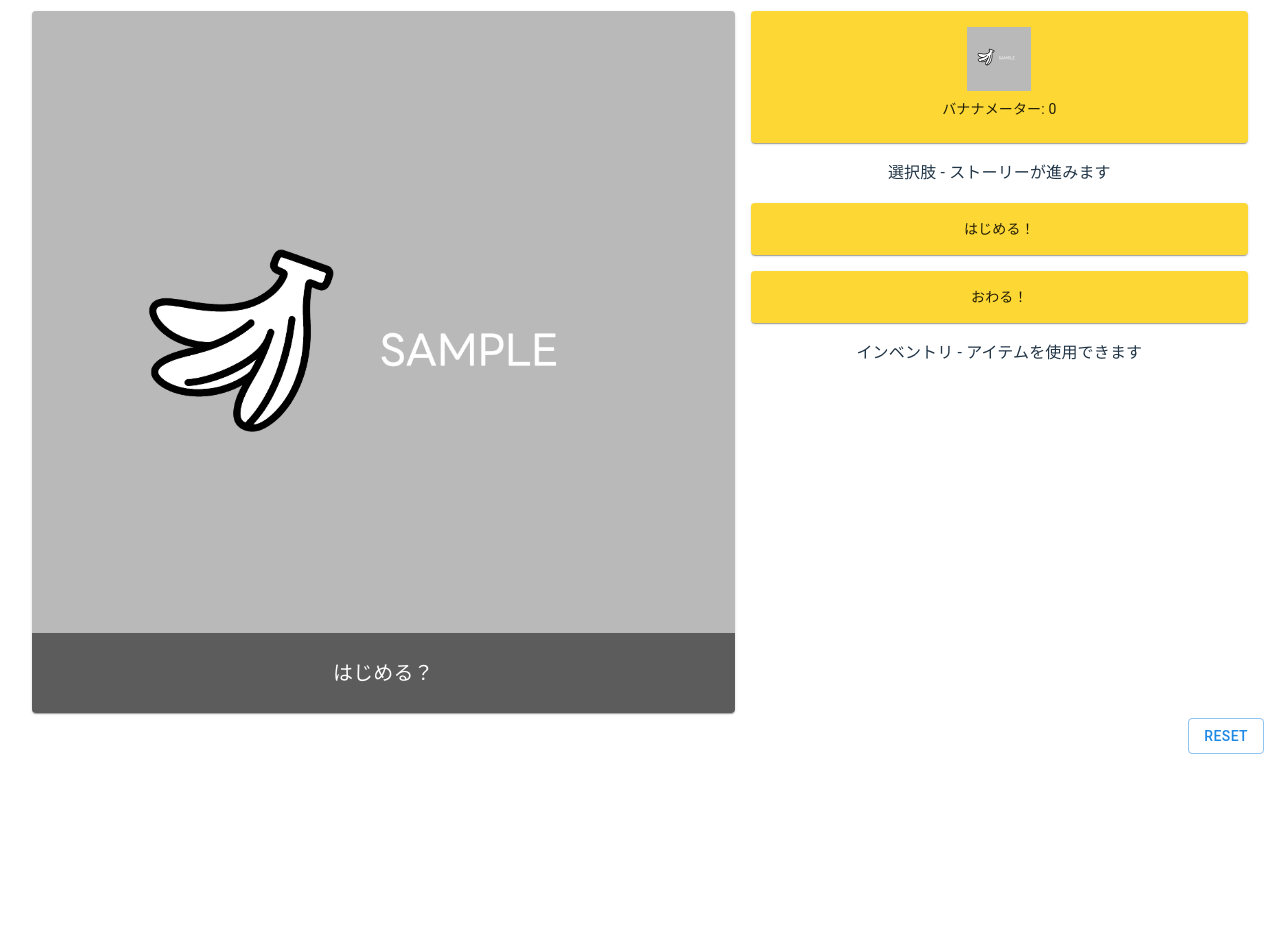
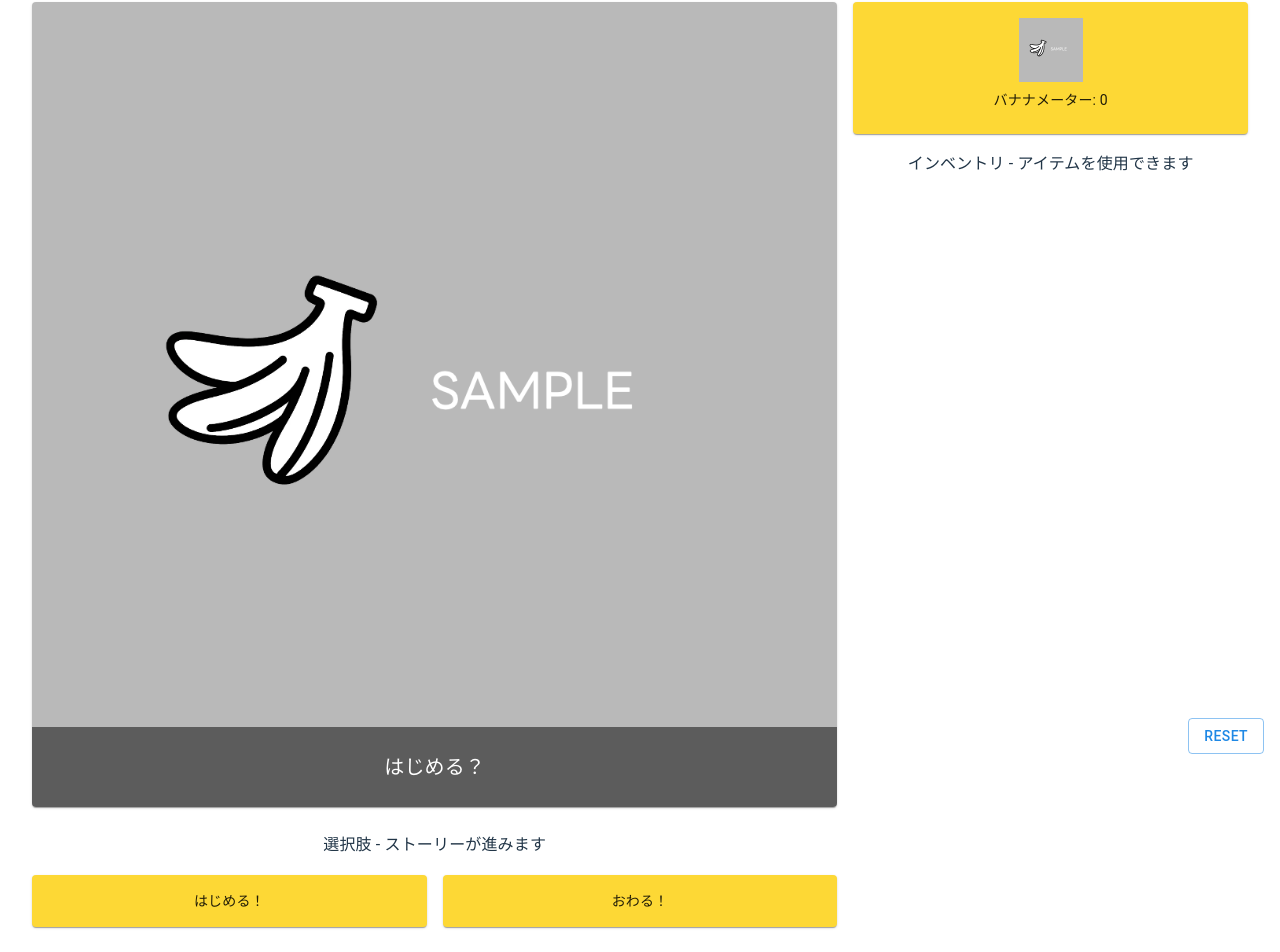
Before and after one commit to yuu-eguci/bananadventure, a React (Vite) app in the folder webapp/frontend-react/: page / in a window 1280 px wide. Shown: the part 30-982 px from the top of the page. Before the commit the page ends 800 px from the top, so only its background shows below. Built offline with nearby package versions, Linux system fonts and the light colour scheme.

Commit message:
feat: move scene choices under message area

```diff
--- a/webapp/frontend-react/src/pages/HomePage.tsx
+++ b/webapp/frontend-react/src/pages/HomePage.tsx
@@ -94,7 +94,7 @@ function HomePage() {
 
   return (
     <Grid container spacing={2}>
-      <Grid size={{ xs: 12, md: 7 }}>
+      <Grid size={{ xs: 12, md: 8 }}>
         <Paper sx={{ p: 0, position: "relative", overflow: "hidden", mb: 2 }}>
           <img
             src={viewModel?.scene.image || dummyImage}
@@ -134,9 +134,32 @@ function HomePage() {
             </Typography>
           </Box>
         </Paper>
+
+        <Typography variant="subtitle1" align="center" sx={{ mt: 3, mb: 2 }}>
+          選択肢 - ストーリーが進みます
+        </Typography>
+
+        <Grid container spacing={2}>
+          {viewModel == null
+            ? null
+            : viewModel.scene.sceneChoices.map((choice) => (
+                <Grid key={choice.id} size={{ xs: 12, sm: 6 }}>
+                  <Card sx={{ height: "100%", bgcolor: "primary.main" }}>
+                    <CardActionArea
+                      sx={{ height: "100%" }}
+                      onClick={() => onPressSceneChoice(choice)}
+                    >
+                      <CardContent>
+                        <Typography variant="body2">{choice.text}</Typography>
+                      </CardContent>
+                    </CardActionArea>
+                  </Card>
+                </Grid>
+              ))}
+        </Grid>
       </Grid>
 
-      <Grid size={{ xs: 12, md: 5 }}>
+      <Grid size={{ xs: 12, md: 4 }}>
         <Card sx={{ mb: 2, bgcolor: "primary.main" }}>
           <CardContent
             sx={{
@@ -155,22 +178,6 @@ function HomePage() {
             </Typography>
           </CardContent>
         </Card>
-
-        <Typography variant="subtitle1" align="center" sx={{ my: 2 }}>
-          選択肢 - ストーリーが進みます
-        </Typography>
-
-        {viewModel == null
-          ? null
-          : viewModel.scene.sceneChoices.map((choice) => (
-              <Card key={choice.id} sx={{ mb: 2, bgcolor: "primary.main" }}>
-                <CardActionArea onClick={() => onPressSceneChoice(choice)}>
-                  <CardContent>
-                    <Typography variant="body2">{choice.text}</Typography>
-                  </CardContent>
-                </CardActionArea>
-              </Card>
-            ))}
 
         <Typography variant="subtitle1" align="center" sx={{ my: 2 }}>
           インベントリ - アイテムを使用できます
```
Also changed, not shown: 1 other file (tests, documents, lock files or other folders).
